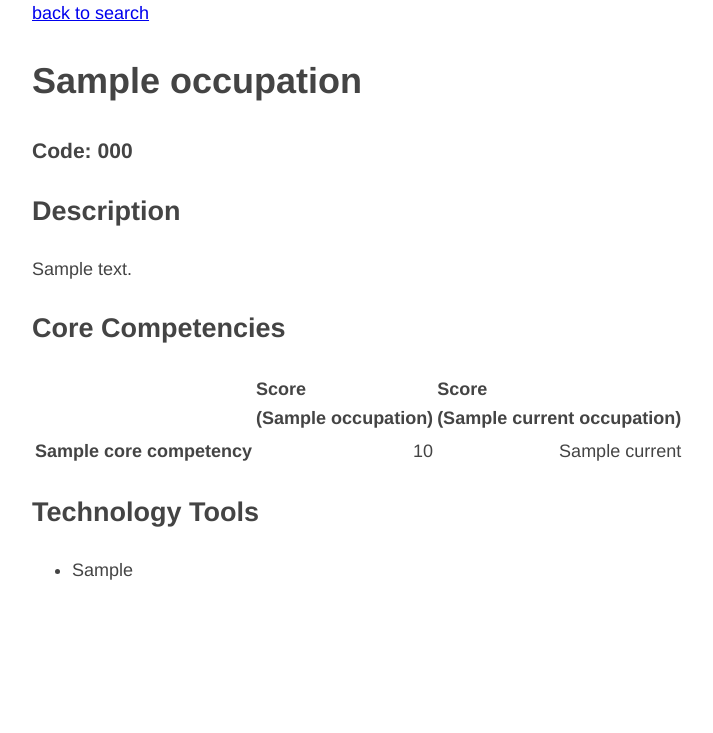
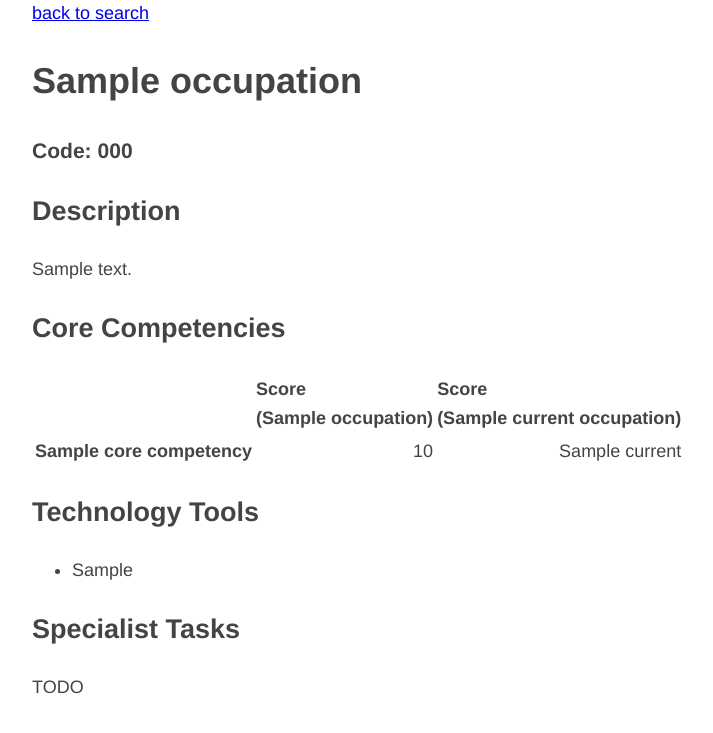
Before and after one commit to fryeb/jobs_data, a Flask app: template templates/detail.html in a window 1280 px wide. Shown: the part 41-774 px from the top of the page, without its empty margins (208-921 px from the left). Run offline with Flask 2, Linux system fonts and the light colour scheme; the template is opened without the code that fills it: most values are stand-ins (such as "Sample title", 1, 10 or a date in 2020); some libraries are stand-ins or nearby versions.

Commit message:
Add TODO for specialist tasks.

```diff
--- a/templates/detail.html
+++ b/templates/detail.html
@@ -59,4 +59,7 @@
 		{% endif %}
 	{% endfor %}
 </ul>
+
+<h2> Specialist Tasks </h2>
+TODO
 {% endblock %}
```
